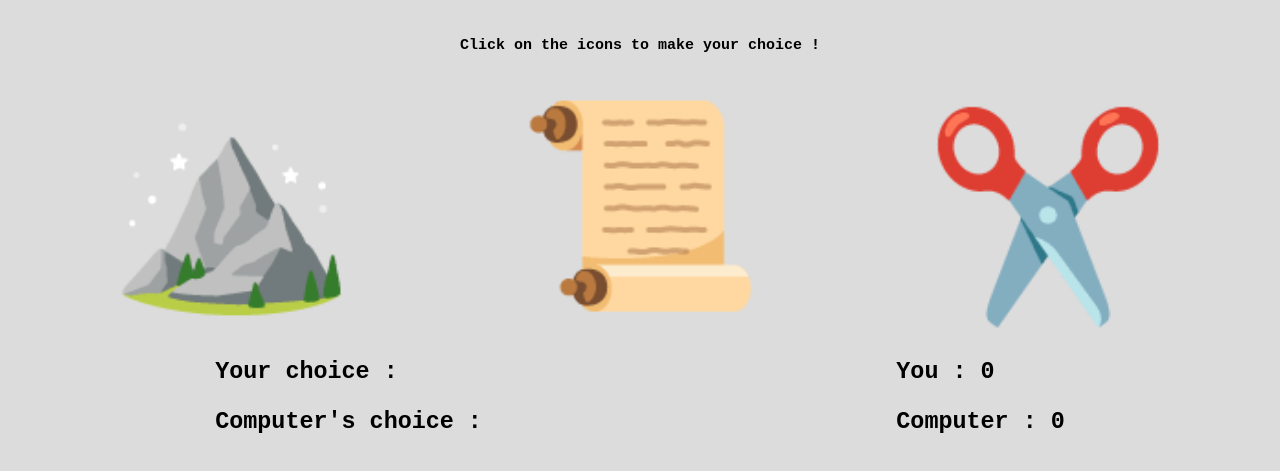
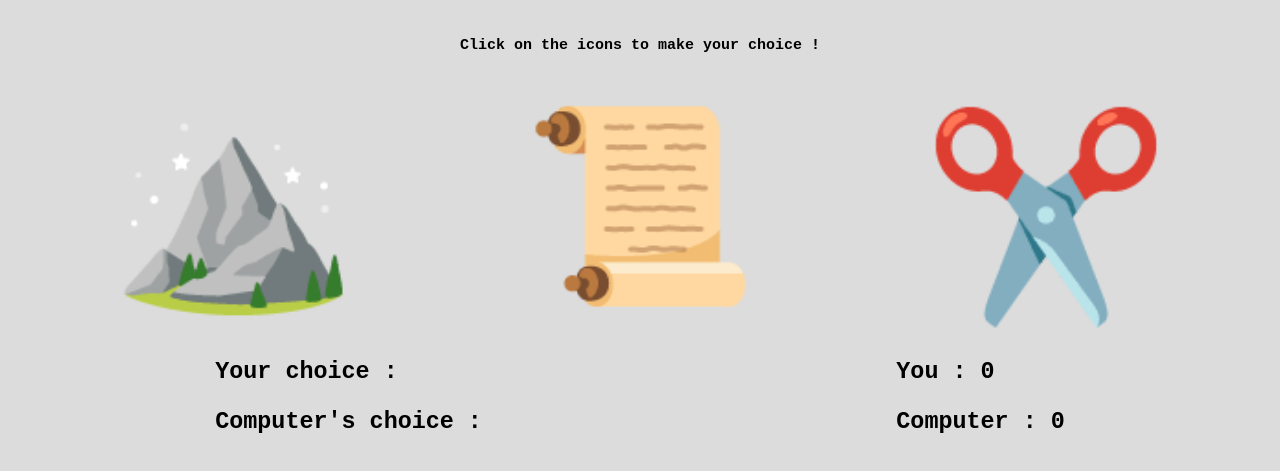
Before and after one commit to VitaliyTheSunflower/rock-paper-scissors, a plain HTML site: page index.html in a window 1280 px wide. Shown: the part 65-536 px from the top of the page. Drawn offline with Linux system fonts and the light colour scheme.

Commit message:
modify css

```diff
--- a/css/style.css
+++ b/css/style.css
@@ -25,7 +25,9 @@ button {
     font-size: 200px;
 }
 
-
+#paper{
+    font-size: 190px;
+}
 #scissors{
    margin-top: 25px;
 }
```
